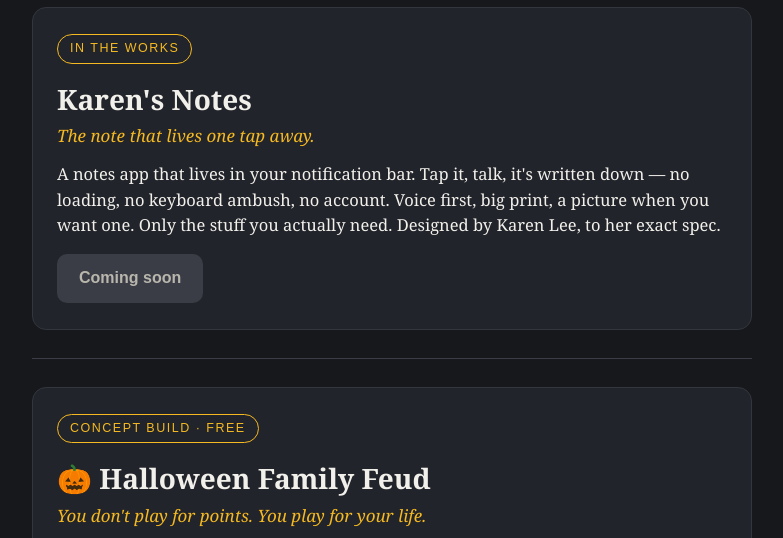
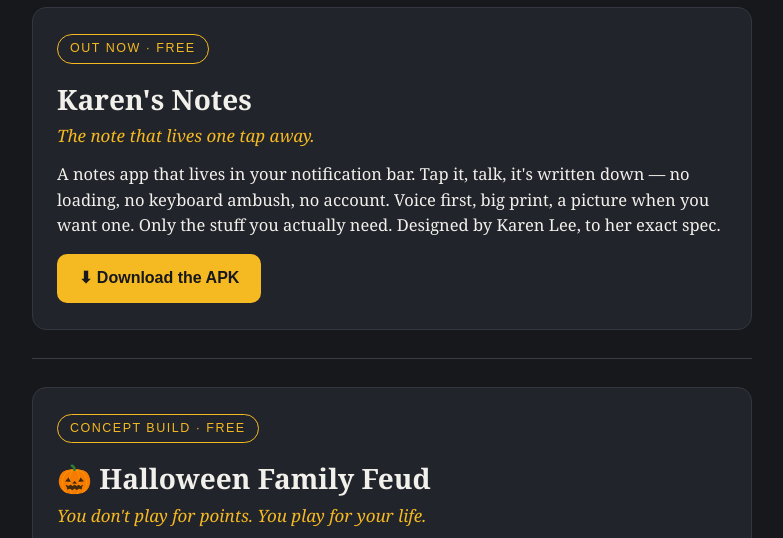
Before and after one commit to afnuke/groundtruth-privacy, a plain HTML site: page hub/index.html in a window 1280 px wide. Shown: the part 234-772 px from the top of the page, without its empty margins (248-1031 px from the left). Drawn offline with Linux system fonts and the light colour scheme.

Commit message:
Karen's Notes card: Out now with download

```diff
--- a/hub/index.html
+++ b/hub/index.html
@@ -36,11 +36,11 @@
   </header>
 
   <section class="card">
-    <span class="status">In the works</span>
+    <span class="status">Out now · Free</span>
     <h2>Karen's Notes</h2>
     <p class="sub">The note that lives one tap away.</p>
     <p>A notes app that lives in your notification bar. Tap it, talk, it's written down — no loading, no keyboard ambush, no account. Voice first, big print, a picture when you want one. Only the stuff you actually need. Designed by Karen Lee, to her exact spec.</p>
-    <a class="btn disabled" href="#">Coming soon</a>
+    <a class="btn" href="https://raw.githubusercontent.com/afnuke/karens-notes/main/Karens-Notes.apk">⬇ Download the APK</a>
   </section>
 
   <hr class="rule">
```
